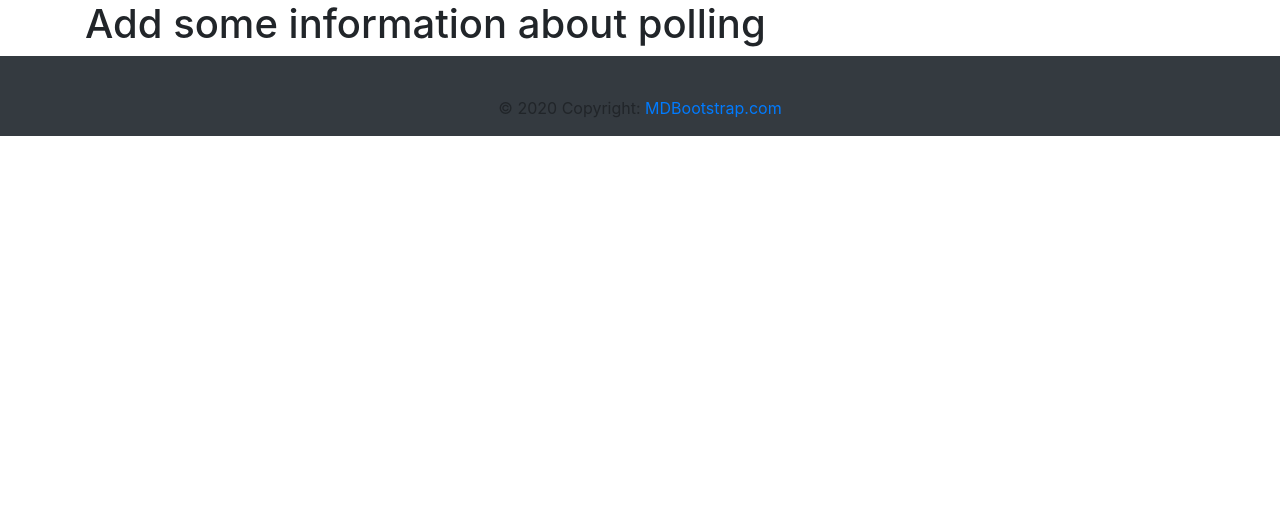
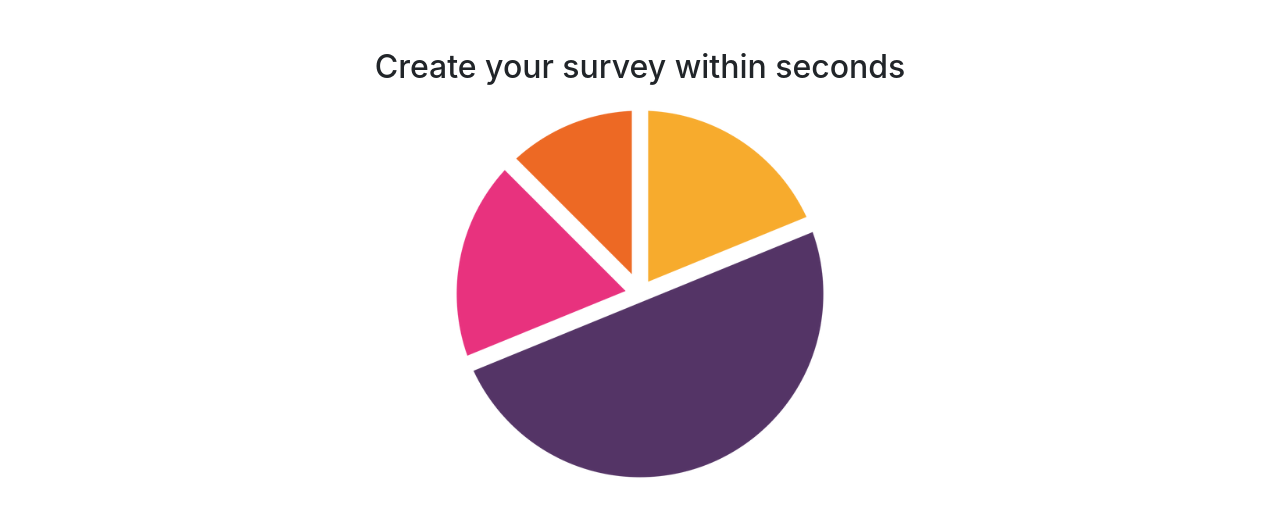
Before and after one commit to imsahil007/poll_anywhere, a Django app: page / in a window 1280 px wide. Shown: the part 56-573 px from the top of the page. Run offline with Django 3.2, Linux system fonts and the light colour scheme; some libraries are stand-ins or nearby versions.

Commit message:
Poll HomePage Added

```diff
--- a/poll_anywhere/settings.py
+++ b/poll_anywhere/settings.py
@@ -26,7 +26,7 @@ SECRET_KEY = '=#2+=#8o+sg976p8h328@+bh%$%)ify_x1j^^hu)6q#ze@(pz+'
 # SECURITY WARNING: don't run with debug turned on in production!
 DEBUG = True
 
-ALLOWED_HOSTS = []
+ALLOWED_HOSTS = ['*']
 
 
 # Application definition
--- a/polls/templates/polls/base.html
+++ b/polls/templates/polls/base.html
@@ -10,7 +10,7 @@
         <title>PollAnywhere</title>
     {% endif %}
     <!-- CSS only -->
-<link rel="shortcut icon"  href="{% static 'favicon.ico' %}"/>
+<link rel="shortcut icon"  type="image/png" href="{% static 'favicon.ico' %}"/>
 
 <link rel="stylesheet" href="https://stackpath.bootstrapcdn.com/bootstrap/4.5.2/css/bootstrap.min.css" integrity="sha384-JcKb8q3iqJ61gNV9KGb8thSsNjpSL0n8PARn9HuZOnIxN0hoP+VmmDGMN5t9UJ0Z" crossorigin="anonymous">
 <!-- Add icon library -->
@@ -55,7 +55,7 @@
     {% block content %}
     {% endblock content %}
     </div>
-<!-- Footer -->
+{% comment %} <!-- Footer -->
 <footer class="page-footer font-small bg-dark pt-4">
 
 
@@ -66,7 +66,7 @@
   </div>
   <!-- Copyright -->
 
-</footer>
+</footer> {% endcomment %}
 <!-- Footer -->
 <!-- JS, Popper.js, and jQuery -->
 <script src="https://code.jquery.com/jquery-3.5.1.slim.min.js" integrity="sha384-DfXdz2htPH0lsSSs5nCTpuj/zy4C+OGpamoFVy38MVBnE+IbbVYUew+OrCXaRkfj" crossorigin="anonymous"></script>
--- a/polls/templates/polls/home.html
+++ b/polls/templates/polls/home.html
@@ -1,4 +1,27 @@
-{% extends 'polls/base.html' %}
+{% extends "polls/base.html" %}
+{% load crispy_forms_tags %}
+{% load static %}
 {% block content %}
-<h1>Add some information about polling</h1>
+        <div class='container'>
+            <div class='row'>
+                <div class='col-md-3'></div>
+                <div class='col-md-6'>
+                <div class='row'>
+                <h2 class="mx-auto mt-5 text-center">Create your survey within seconds</h2>
+                </div>
+                <div class='row'>
+                <img src="{% static 'chart.png' %}" class="rounded mx-auto d-block" width='400px'  alt="Pie chart"/>
+                </div>
+                </div>
+                <div class='col-md-3'></div>
+            </div>
+            <div class='row'>
+                <div class='col-md-3'></div>
+                <div class='col-md-6'>
+
+                </div>
+                <div class='col-md-3'></div>
+            </div>
+        </div>
+
 {% endblock content %}
--- a/polls/templates/polls/poll_form.html
+++ b/polls/templates/polls/poll_form.html
@@ -40,7 +40,7 @@
 				</div>
 
 				<div class='form-group mx-auto'>
-					<button class='btn btn-outline-info' type='submit'>Submit Poll</button>
+					<button class='btn btn-block btn-outline-success'  type='submit'>Submit Poll</button>
 				</div>
 			</form>
 
```
Also changed, not shown: db.sqlite3, poll_anywhere/static/favicon.ico (added), polls/static/chart.png (added), polls/static/favicon.ico (added), user/static/favicon.ico (added).
